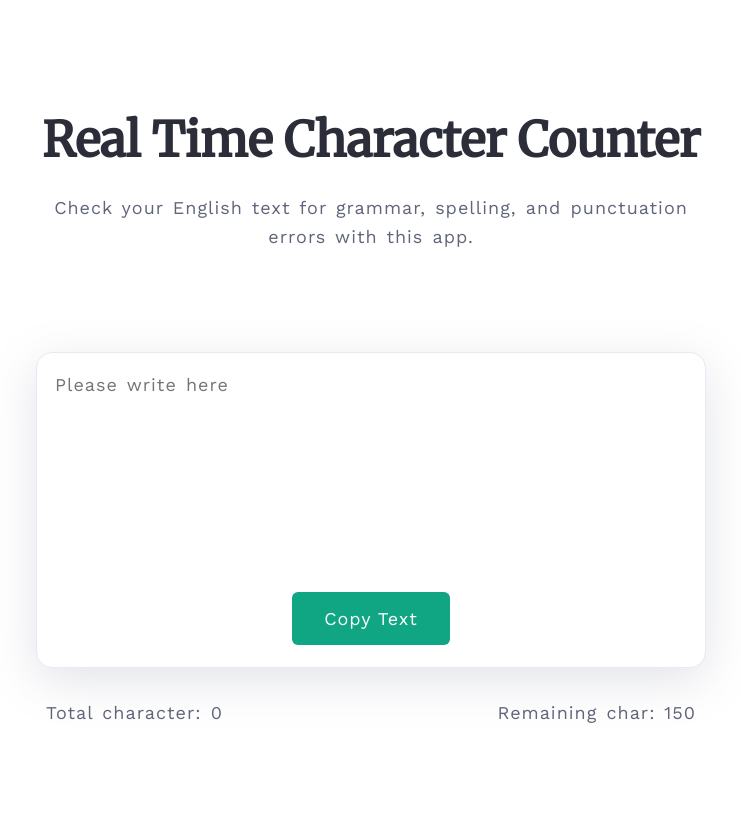
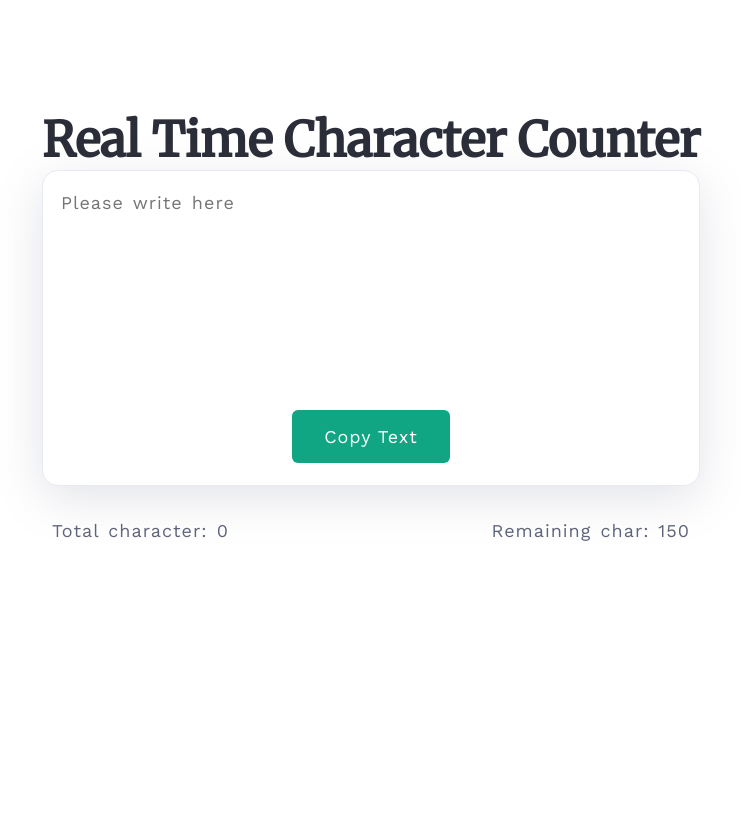
Before and after one commit to sagar1621/Character-count, a plain HTML site: page index.html in a window 1280 px wide. Shown: the whole page, without its empty margins (269-1010 px from the left). After the commit the page ends 800 px from the top, so only its background shows below. Drawn offline with nearby package versions, Linux system fonts and the light colour scheme.

Commit message:
Removed a paragraph element

```diff
--- a/index.html
+++ b/index.html
@@ -10,9 +10,7 @@
 <body>
     <div class="container">
         <h2>Real Time Character Counter</h2>
-        <p>
-            Check your English text for grammar, spelling, and punctuation errors with this app.
-        </p>
+
 
         <textarea id="textarea" class="textarea" maxlength="150" placeholder="Please write here"></textarea>
 
```
